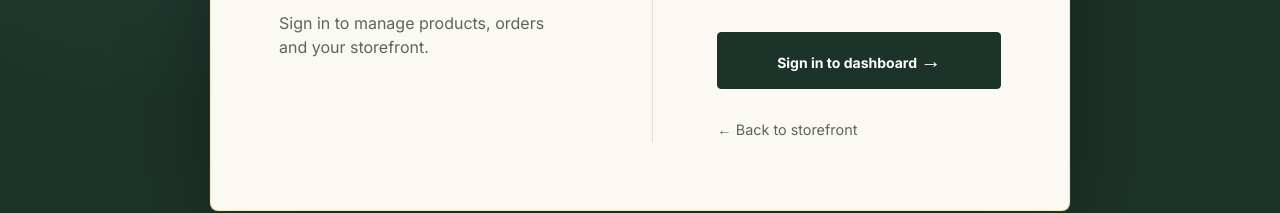
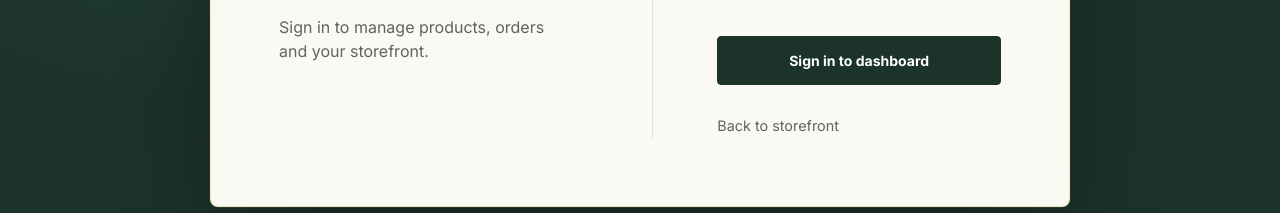
Before and after one commit to thronemenstore/throne-fragrance-code, a website: page public/admin-login.html in a window 1280 px wide. Shown: the part 473-686 px from the top of the page. Drawn offline with Linux system fonts and the light colour scheme.

Commit message:
Remove decorative login arrows

```diff
--- a/public/admin-login.html
+++ b/public/admin-login.html
@@ -24,9 +24,9 @@
       <label>Username<input name="username" autocomplete="username" value="admin" required></label>
       <label>Password<input name="password" type="password" autocomplete="current-password" required autofocus></label>
       <p id="adminLoginError" class="admin-login-error" role="alert"></p>
-      <button class="btn btn-primary admin-login-submit" type="submit">Sign in to dashboard <span>→</span></button>
+      <button class="btn btn-primary admin-login-submit" type="submit">Sign in to dashboard</button>
     </form>
-    <a class="admin-login-back" href="/">← Back to storefront</a>
+    <a class="admin-login-back" href="/">Back to storefront</a>
     </section>
   </main>
   <script>
```
